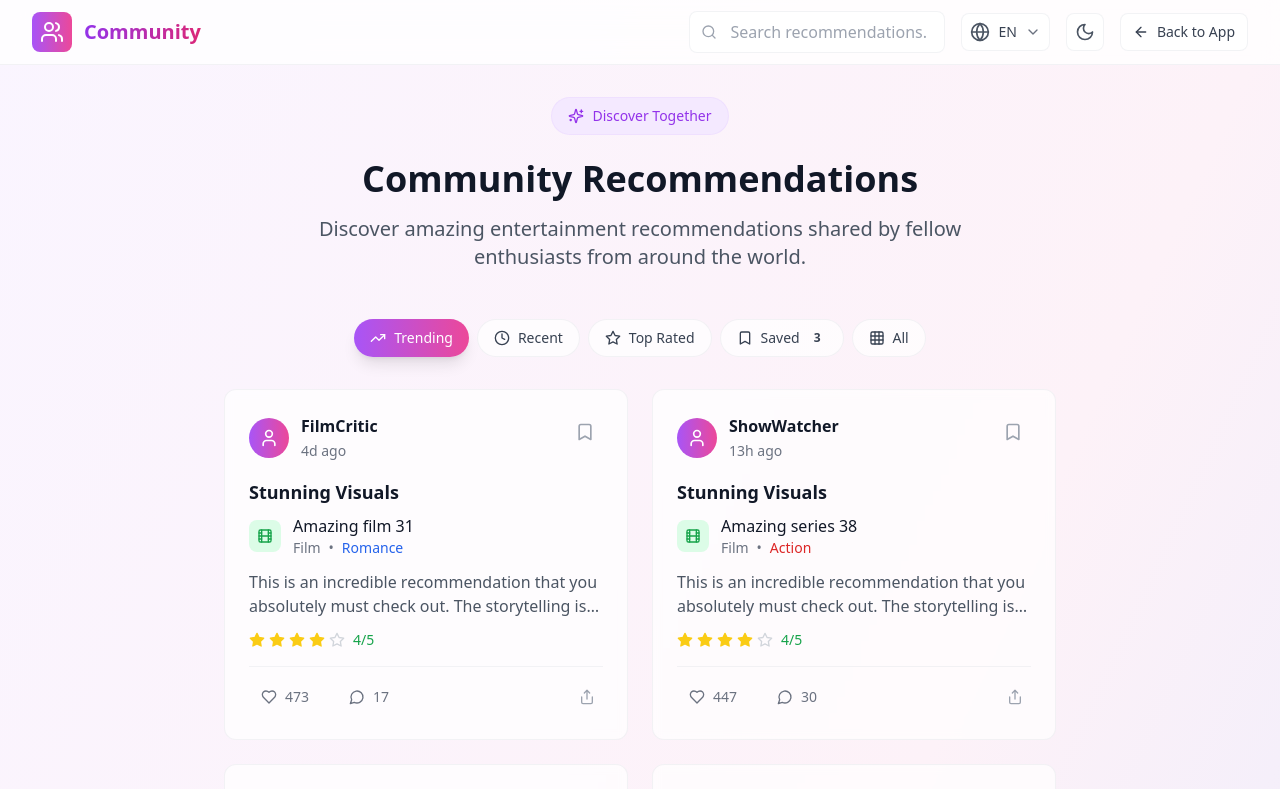
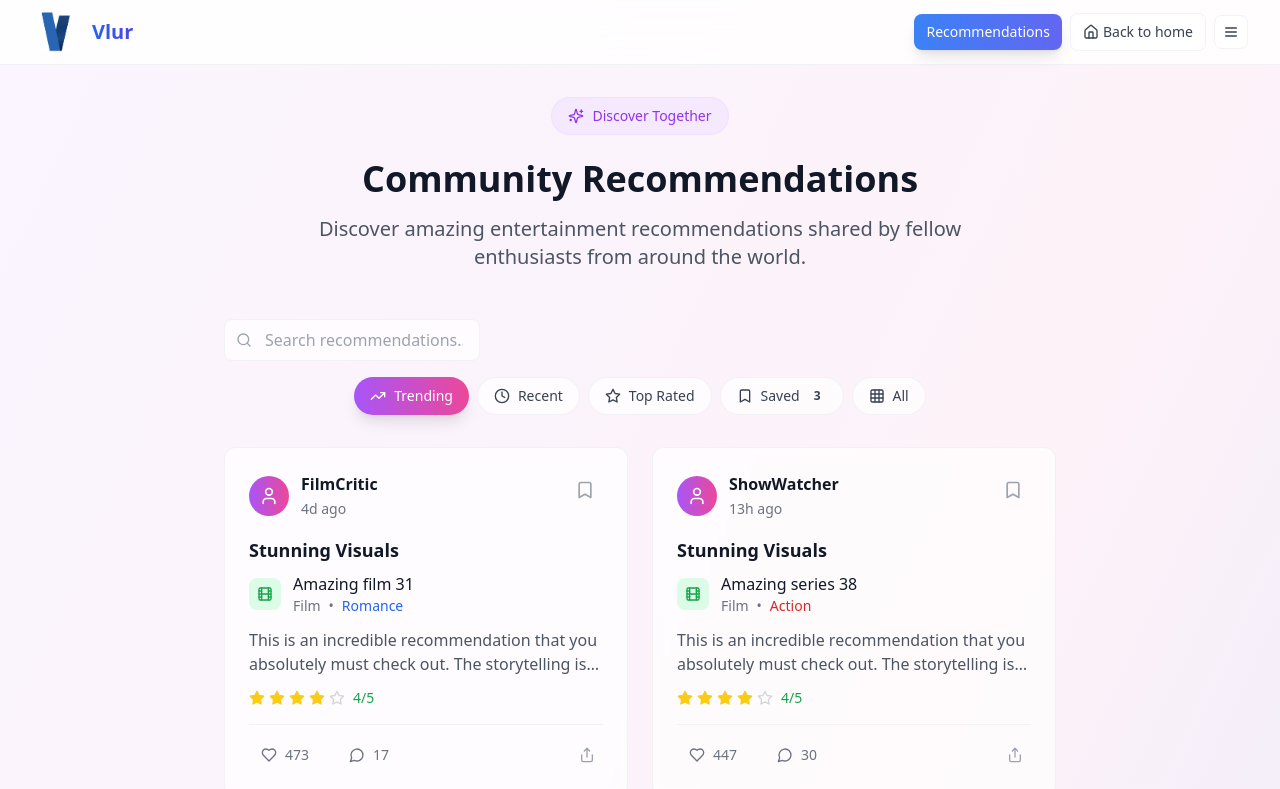
Before and after one commit to Jhan-Torres/recommendations-hub, a Vue app: page /community in a window 1280 px wide. Shown: the top 789 px of the page. Built offline with nearby package versions, Linux system fonts and the light colour scheme.

Commit message:
feat: header styles modified

```diff
--- a/src/features/community/components/CommunityPage.vue
+++ b/src/features/community/components/CommunityPage.vue
@@ -1,10 +1,7 @@
 <script setup lang="ts">
 import { ref, computed, onMounted } from "vue";
-import { useRouter } from "vue-router";
 import {
-  Users,
   Sparkles,
-  ArrowLeft,
   RefreshCw,
   TrendingUp,
   Clock,
@@ -14,17 +11,24 @@ import {
 } from "lucide-vue-next";
 import CommunityPost from "./CommunityPost.vue";
 import CommunityPostDetailModal from "./CommunityPostDetailModal.vue";
-import ThemeToggle from "../../../shared/ui/ThemeToggle.vue";
+import AppHeader from "../../../shared/ui/AppHeader.vue";
 import SearchBar from "../../../shared/ui/SearchBar.vue";
-import LanguageSelector from "../../../shared/ui/LanguageSelector.vue";
 import { useTranslations } from "../../../shared/hooks/useTranslations";
 import type { CommunityPost as CommunityPostType } from "../model";
 
-const router = useRouter();
 const { t } = useTranslations();
 
-// Navigation function
-const goBack = () => router.back();
+// Check if user has existing recommendations
+const hasRecommendations = computed((): boolean => {
+  try {
+    const stored = localStorage.getItem("recommendations");
+    if (!stored) return false;
+    const recommendations = JSON.parse(stored);
+    return Array.isArray(recommendations) && recommendations.length > 0;
+  } catch {
+    return false;
+  }
+});
 
 const searchQuery = ref("");
 const selectedFilter = ref("trending");
@@ -176,48 +180,7 @@ onMounted(() => {
     class="min-h-screen bg-gradient-to-br from-purple-50 via-pink-50 to-indigo-100 dark:from-gray-900 dark:via-purple-900/20 dark:to-gray-800"
   >
     <!-- Header -->
-    <header
-      class="sticky top-0 z-50 backdrop-blur-md bg-white/80 dark:bg-gray-900/80 border-b border-gray-200/50 dark:border-gray-700/50"
-    >
-      <div class="max-w-7xl mx-auto px-4 sm:px-6 lg:px-8">
-        <div class="flex items-center justify-between h-16">
-          <button
-            @click="goBack"
-            class="flex items-center space-x-2 sm:space-x-3 hover:opacity-80 transition-opacity duration-200"
-          >
-            <div
-              class="p-1 sm:p-1.5 md:p-2 bg-gradient-to-r from-purple-500 to-pink-500 rounded-lg"
-            >
-              <Users class="h-4 w-4 sm:h-5 sm:w-5 md:h-6 md:w-6 text-white" />
-            </div>
-            <h1
-              class="text-base sm:text-lg md:text-xl font-bold bg-gradient-to-r from-purple-600 to-pink-600 bg-clip-text text-transparent"
-            >
-              {{ t("community") }}
-            </h1>
-          </button>
-          <nav class="flex items-center space-x-2 sm:space-x-4">
-            <div class="hidden sm:block">
-              <SearchBar v-model="searchQuery" />
-            </div>
-            <LanguageSelector />
-            <ThemeToggle />
-            <button
-              @click="goBack"
-              class="px-3 py-2 bg-white/70 dark:bg-gray-800/70 text-gray-700 dark:text-gray-300 rounded-lg font-medium hover:bg-white dark:hover:bg-gray-800 transition-all duration-200 border border-gray-200/50 dark:border-gray-700/50 flex items-center text-xs sm:text-sm"
-            >
-              <ArrowLeft class="h-3 w-3 sm:h-4 sm:w-4 mr-1 sm:mr-2" />
-              <span class="hidden sm:inline">{{ t("backToApp") }}</span>
-              <span class="sm:hidden">{{ t("back") }}</span>
-            </button>
-          </nav>
-        </div>
-        <!-- Mobile Search Bar -->
-        <div class="sm:hidden pb-3">
-          <SearchBar v-model="searchQuery" />
-        </div>
-      </div>
-    </header>
+    <AppHeader :has-recommendations="hasRecommendations" />
 
     <main class="max-w-4xl mx-auto px-4 sm:px-6 lg:px-8 py-6 sm:py-8">
       <!-- Community Header -->
@@ -240,8 +203,15 @@ onMounted(() => {
         </p>
       </section>
 
-      <!-- Filter Tabs -->
-      <section class="flex flex-wrap gap-2 mb-6 sm:mb-8 justify-center">
+      <!-- Filter Tabs and Search -->
+      <section class="mb-6 sm:mb-8">
+        <!-- Search Bar -->
+        <div class="mb-4">
+          <SearchBar v-model="searchQuery" />
+        </div>
+
+        <!-- Filter Buttons -->
+        <div class="flex flex-wrap gap-2 justify-center">
           <button
             v-for="filter in filterOptions"
             :key="filter.value"
@@ -265,6 +235,7 @@ onMounted(() => {
               {{ savedPostsCount }}
             </span>
           </button>
+        </div>
       </section>
 
       <!-- Empty State for Saved Posts -->
--- a/src/features/landing/components/LandingPage.vue
+++ b/src/features/landing/components/LandingPage.vue
@@ -44,13 +44,7 @@ const hasRecommendations = computed((): boolean => {
     class="min-h-screen bg-gradient-to-br from-blue-50 via-indigo-50 to-blue-100 dark:from-gray-900 dark:via-blue-900/20 dark:to-gray-800"
   >
     <!-- Header -->
-    <AppHeader
-      :has-recommendations="hasRecommendations"
-      :show-return-button="true"
-      @get-started="goToRecommendations"
-      @show-community="goToCommunity"
-      @return-to-app="goToRecommendations"
-    />
+    <AppHeader :has-recommendations="hasRecommendations" />
 
     <!-- Main Content -->
     <main>
--- a/src/features/recommendations/components/RecommendationsPage.vue
+++ b/src/features/recommendations/components/RecommendationsPage.vue
@@ -1,10 +1,9 @@
 <script setup lang="ts">
-import { ref } from "vue";
-import { useRouter } from "vue-router";
+import { ref, computed } from "vue";
 import RecommendationModal from "./RecommendationModal.vue";
 import RecommendationDetailModal from "./RecommendationDetailModal.vue";
 import WatchListModal from "../../watchlist/components/WatchListModal.vue";
-import RecommendationsHeader from "./RecommendationsHeader.vue";
+import AppHeader from "../../../shared/ui/AppHeader.vue";
 import RecommendationsStats from "./RecommendationsStats.vue";
 import RecommendationsContent from "./RecommendationsContent.vue";
 import { useRecommendations } from "../useRecommendations";
@@ -12,18 +11,24 @@ import { useWatchList } from "../../watchlist/useWatchList";
 import { useSearch } from "../useSearch";
 import type { Recommendation } from "../model";
 
-const router = useRouter();
-
-// Navigation functions
-const goToCommunity = () => router.push("/community");
-const goToLanding = () => router.push("/");
-
 const { recommendations, addRecommendation, deleteRecommendation } =
   useRecommendations();
 const { watchList, addToWatchList, deleteWatchListItem, markAsWatched } =
   useWatchList();
 const { selectedCategory, filteredRecommendations } =
   useSearch(recommendations);
+
+// Check if user has existing recommendations
+const hasRecommendations = computed((): boolean => {
+  try {
+    const stored = localStorage.getItem("recommendations");
+    if (!stored) return false;
+    const recommendations = JSON.parse(stored);
+    return Array.isArray(recommendations) && recommendations.length > 0;
+  } catch {
+    return false;
+  }
+});
 
 const showRecommendationModal = ref(false);
 const showWatchListModal = ref(false);
@@ -41,10 +46,7 @@ const viewRecommendation = (recommendation: Recommendation) => {
     class="min-h-screen bg-gradient-to-br from-blue-50 via-indigo-50 to-blue-100 dark:from-gray-900 dark:via-blue-900/20 dark:to-gray-800"
   >
     <!-- Header -->
-    <RecommendationsHeader
-      @show-community="goToCommunity"
-      @back-to-landing="goToLanding"
-    />
+    <AppHeader :has-recommendations="hasRecommendations" />
 
     <main class="max-w-7xl mx-auto px-4 py-6 sm:px-6 sm:py-8 lg:px-8">
       <!-- Stats Section -->
--- a/src/shared/ui/AppHeader.vue
+++ b/src/shared/ui/AppHeader.vue
@@ -1,39 +1,69 @@
 <script setup lang="ts">
-import { Users, ArrowLeft } from "lucide-vue-next";
+import { computed, ref, onMounted, onUnmounted } from "vue";
+import { useRoute, useRouter } from "vue-router";
+import { Users, Home, Menu, X } from "lucide-vue-next";
 import ThemeToggle from "./ThemeToggle.vue";
 import LanguageSelector from "./LanguageSelector.vue";
 import { useTranslations } from "../hooks/useTranslations";
 
 interface Props {
-  showCommunityButton?: boolean;
-  showGetStartedButton?: boolean;
-  showReturnButton?: boolean;
   hasRecommendations?: boolean;
-}
-
-interface Emits {
-  (e: "show-community"): void;
-  (e: "get-started"): void;
-  (e: "return-to-app"): void;
+  showMenu?: boolean;
 }
 
 withDefaults(defineProps<Props>(), {
-  showCommunityButton: true,
-  showGetStartedButton: true,
-  showReturnButton: false,
   hasRecommendations: false,
+  showMenu: false,
 });
 
-defineEmits<Emits>();
+const { t } = useTranslations();
+const route = useRoute();
+const router = useRouter();
 
-const { t } = useTranslations();
+// Menu state
+const isMenuOpen = ref(false);
+
+// Toggle menu function
+const toggleMenu = (event: Event) => {
+  event.stopPropagation();
+  isMenuOpen.value = !isMenuOpen.value;
+};
+
+// Close menu when clicking outside
+const handleClickOutside = (event: MouseEvent) => {
+  const target = event.target as Element;
+  if (!target.closest(".menu-container")) {
+    isMenuOpen.value = false;
+  }
+};
+
+onMounted(() => {
+  document.addEventListener("click", handleClickOutside);
+});
+
+onUnmounted(() => {
+  document.removeEventListener("click", handleClickOutside);
+});
+
+// Navigation functions
+const goToLanding = () => router.push("/");
+const goToRecommendations = () => router.push("/recommendations");
+const goToCommunity = () => router.push("/community");
+
+// Computed properties to determine which buttons to show
+const isOnLanding = computed(() => route.name === "Landing");
+const isOnRecommendations = computed(() => route.name === "Recommendations");
+const isOnCommunity = computed(() => route.name === "Community");
 </script>
 
 <template>
   <header class="header-nav">
     <div class="container-main">
       <div class="header-container">
-        <div class="flex items-center space-x-2 sm:space-x-3">
+        <button
+          @click="goToLanding"
+          class="flex items-center space-x-2 sm:space-x-3 hover:opacity-80 transition-opacity duration-200"
+        >
           <img
             src="/vlur-logo.webp"
             alt="Vlur Logo"
@@ -44,12 +74,13 @@ const { t } = useTranslations();
           >
             {{ t("appName") }}
           </h1>
-        </div>
+        </button>
 
         <div class="flex items-center space-x-1 sm:space-x-2">
+          <!-- Landing Page: Show Community and Get Started buttons -->
+          <template v-if="isOnLanding">
             <button
-            v-if="showCommunityButton"
-            @click="$emit('show-community')"
+              @click="goToCommunity"
               class="px-2 py-1.5 bg-gradient-to-r from-purple-500 to-pink-500 text-white rounded-lg font-medium hover:from-purple-600 hover:to-pink-600 transform hover:scale-105 transition-all duration-200 shadow-lg flex items-center space-x-1 text-xs sm:px-3 sm:py-2 sm:text-sm"
             >
               <Users class="h-3 w-3 sm:h-4 sm:w-4" />
@@ -57,28 +88,74 @@ const { t } = useTranslations();
             </button>
 
             <button
-            v-if="showGetStartedButton"
-            @click="$emit('get-started')"
+              @click="goToRecommendations"
               class="px-3 py-1.5 bg-gradient-to-r from-blue-500 to-indigo-500 text-white rounded-lg font-medium hover:from-blue-600 hover:to-indigo-600 transform hover:scale-105 transition-all duration-200 shadow-lg text-xs sm:px-4 sm:py-2 sm:text-sm"
             >
               {{ hasRecommendations ? t("continueUsing") : t("getStarted") }}
             </button>
+          </template>
 
-          <!-- Return to App Button (only show if user has recommendations) -->
+          <!-- Recommendations Page: Show Community and Back to Home buttons -->
+          <template v-else-if="isOnRecommendations">
             <button
-            v-if="showReturnButton && hasRecommendations"
-            @click="$emit('return-to-app')"
-            class="px-2 py-1.5 bg-white/70 text-gray-700 rounded-lg font-medium hover:bg-white transition-all duration-200 border border-gray-200/50 flex items-center space-x-1 text-xs dark:bg-gray-800/70 dark:text-gray-300 dark:hover:bg-gray-800 dark:border-gray-700/50 sm:px-3 sm:py-2 sm:text-sm"
-            :title="t('returnToApp')"
+              @click="goToCommunity"
+              class="px-2 py-1.5 bg-gradient-to-r from-purple-500 to-pink-500 text-white rounded-lg font-medium hover:from-purple-600 hover:to-pink-600 transform hover:scale-105 transition-all duration-200 shadow-lg flex items-center space-x-1 text-xs sm:px-3 sm:py-2 sm:text-sm"
             >
-            <ArrowLeft class="h-3 w-3 sm:h-4 sm:w-4" />
-            <span class="hidden lg:inline">{{ t("returnToApp") }}</span>
+              <Users class="h-3 w-3 sm:h-4 sm:w-4" />
+              <span class="hidden lg:inline">{{ t("community") }}</span>
             </button>
 
+            <button
+              @click="goToLanding"
+              class="px-2 py-1.5 bg-white/70 text-gray-700 rounded-lg font-medium hover:bg-white transition-all duration-200 border border-gray-200/50 text-xs dark:bg-gray-800/70 dark:text-gray-300 dark:hover:bg-gray-800 dark:border-gray-700/50 sm:px-3 sm:py-2 sm:text-sm flex items-center space-x-1"
+            >
+              <Home class="h-3 w-3 sm:h-4 sm:w-4" />
+              <span class="hidden lg:inline">{{ t("backToHome") }}</span>
+            </button>
+          </template>
+
+          <!-- Community Page: Show Recommendations and Back to Home buttons -->
+          <template v-else-if="isOnCommunity">
+            <button
+              @click="goToRecommendations"
+              class="px-2 py-1.5 bg-gradient-to-r from-blue-500 to-indigo-500 text-white rounded-lg font-medium hover:from-blue-600 hover:to-indigo-600 transform hover:scale-105 transition-all duration-200 shadow-lg text-xs sm:px-3 sm:py-2 sm:text-sm"
+            >
+              {{ t("recommendations") }}
+            </button>
+
+            <button
+              @click="goToLanding"
+              class="px-2 py-1.5 bg-white/70 text-gray-700 rounded-lg font-medium hover:bg-white transition-all duration-200 border border-gray-200/50 text-xs dark:bg-gray-800/70 dark:text-gray-300 dark:hover:bg-gray-800 dark:border-gray-700/50 sm:px-3 sm:py-2 sm:text-sm flex items-center space-x-1"
+            >
+              <Home class="h-3 w-3 sm:h-4 sm:w-4" />
+              <span class="hidden lg:inline">{{ t("backToHome") }}</span>
+            </button>
+          </template>
+
+          <!-- Settings Menu - Always show on top right -->
+          <div class="relative menu-container">
+            <button
+              @click="toggleMenu"
+              class="p-2 bg-white/70 text-gray-700 rounded-lg font-medium hover:bg-white transition-all duration-200 border border-gray-200/50 dark:bg-gray-800/70 dark:text-gray-300 dark:hover:bg-gray-800 dark:border-gray-700/50 cursor-pointer"
+              type="button"
+            >
+              <Menu v-if="!isMenuOpen" class="h-4 w-4 pointer-events-none" />
+              <X v-else class="h-4 w-4 pointer-events-none" />
+            </button>
+
+            <!-- Dropdown Menu -->
+            <div
+              v-if="isMenuOpen"
+              class="absolute right-0 top-12 bg-white/95 dark:bg-gray-800/95 backdrop-blur-md rounded-lg shadow-lg border border-gray-200/50 dark:border-gray-700/50 p-3 min-w-[100px] z-50"
+            >
+              <div class="flex items-center justify-between space-x-4">
                 <LanguageSelector />
                 <ThemeToggle />
               </div>
             </div>
           </div>
+        </div>
+      </div>
+    </div>
   </header>
 </template>
```
Lines whose indentation alone changed are shown as unchanged.
